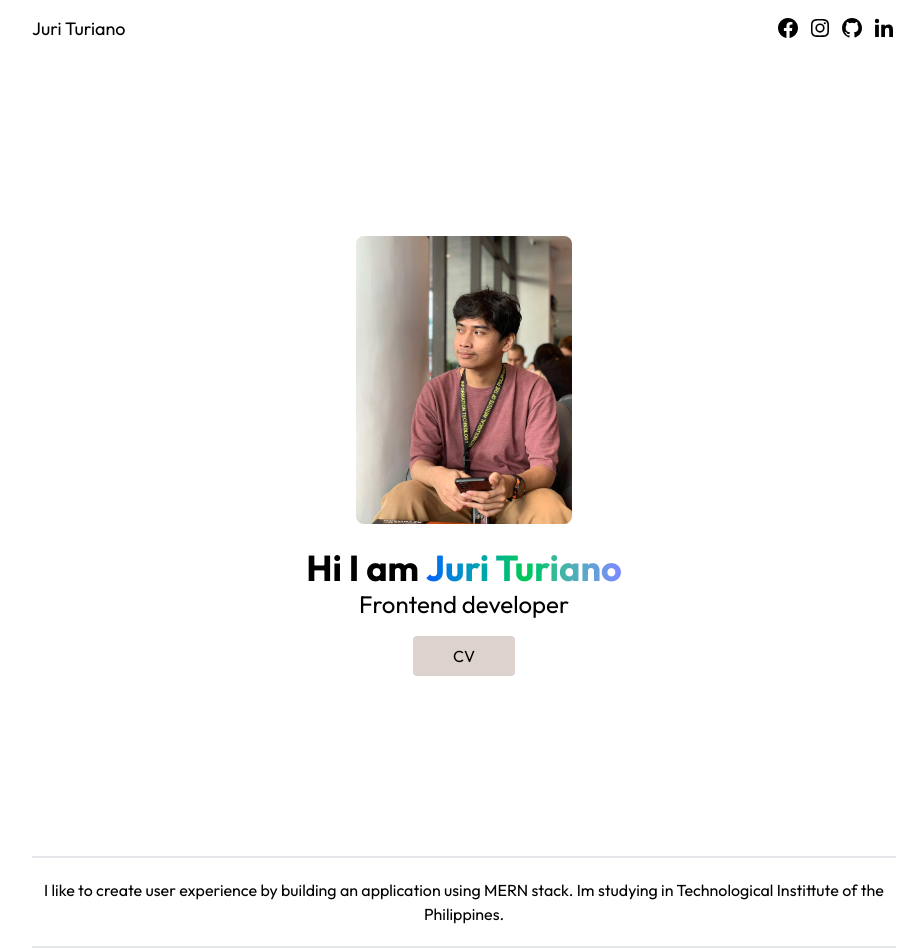
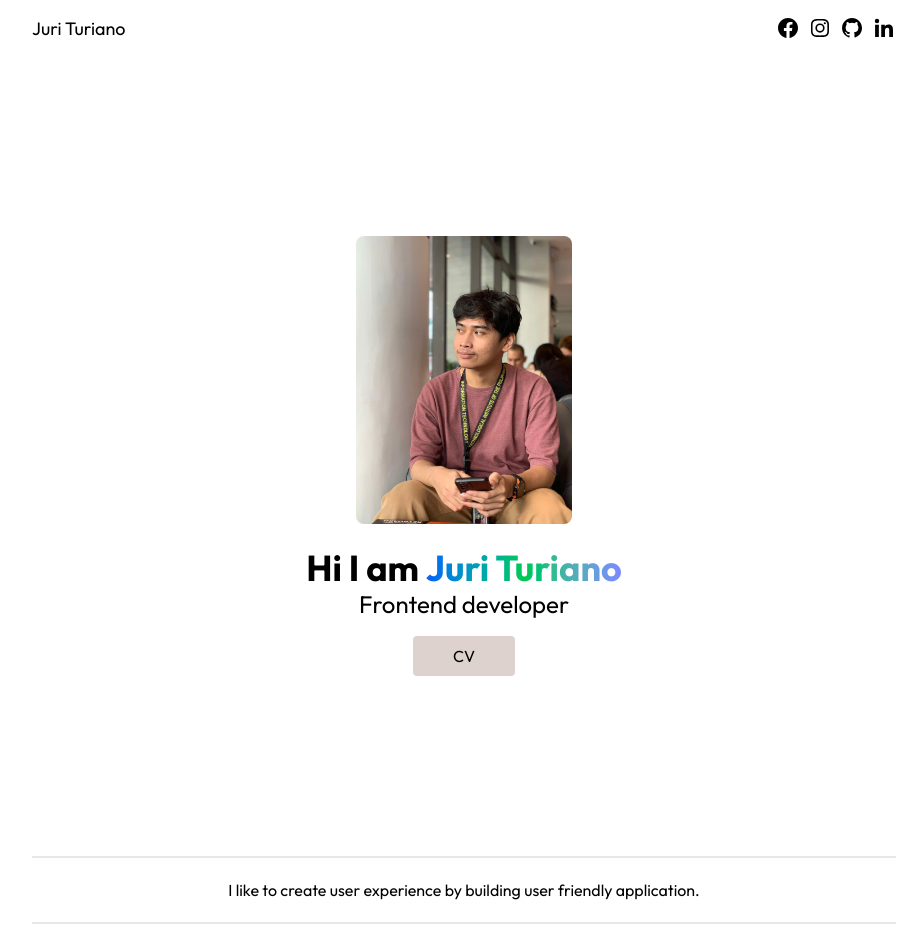
Before and after one commit to jurituriano/myPortfolio-JuriTuriano, a React (Vite) app: page / in a window 1280 px wide. Shown: the top 948 px of the page, without its empty margins (176-1100 px from the left). Built offline with nearby package versions, Linux system fonts and the light colour scheme.

Commit message:
changed description

```diff
--- a/src/pages/aboutme.jsx
+++ b/src/pages/aboutme.jsx
@@ -2,8 +2,7 @@ const Aboutme = () => {
   return (
     <div className="border-y-2 py-5 mb-5  text-center  max-w-full ">
       <p>
-        I like to create user experience by building an application using MERN
-        stack. Im studying in Technological Instittute of the Philippines.
+        I like to create user experience by building user friendly application.
       </p>
     </div>
   );
```
